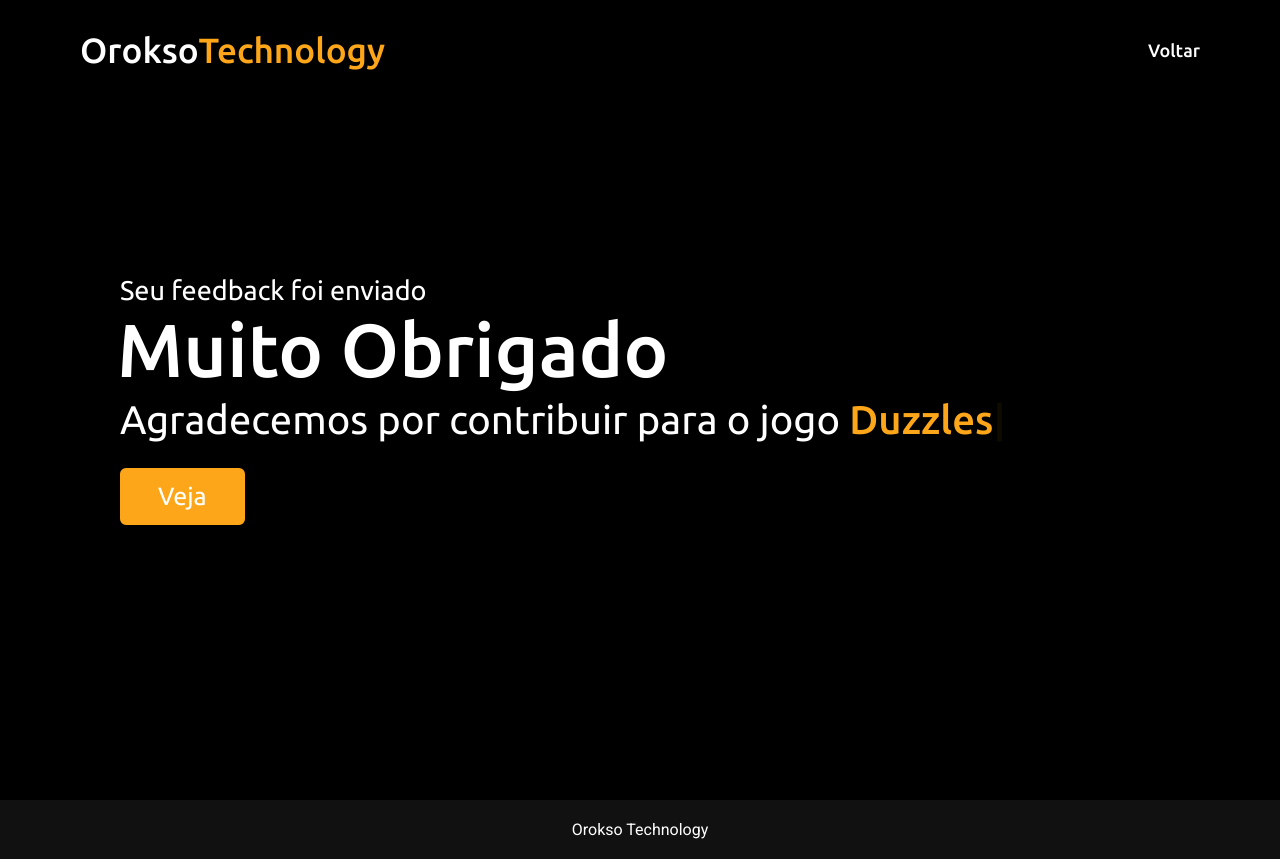
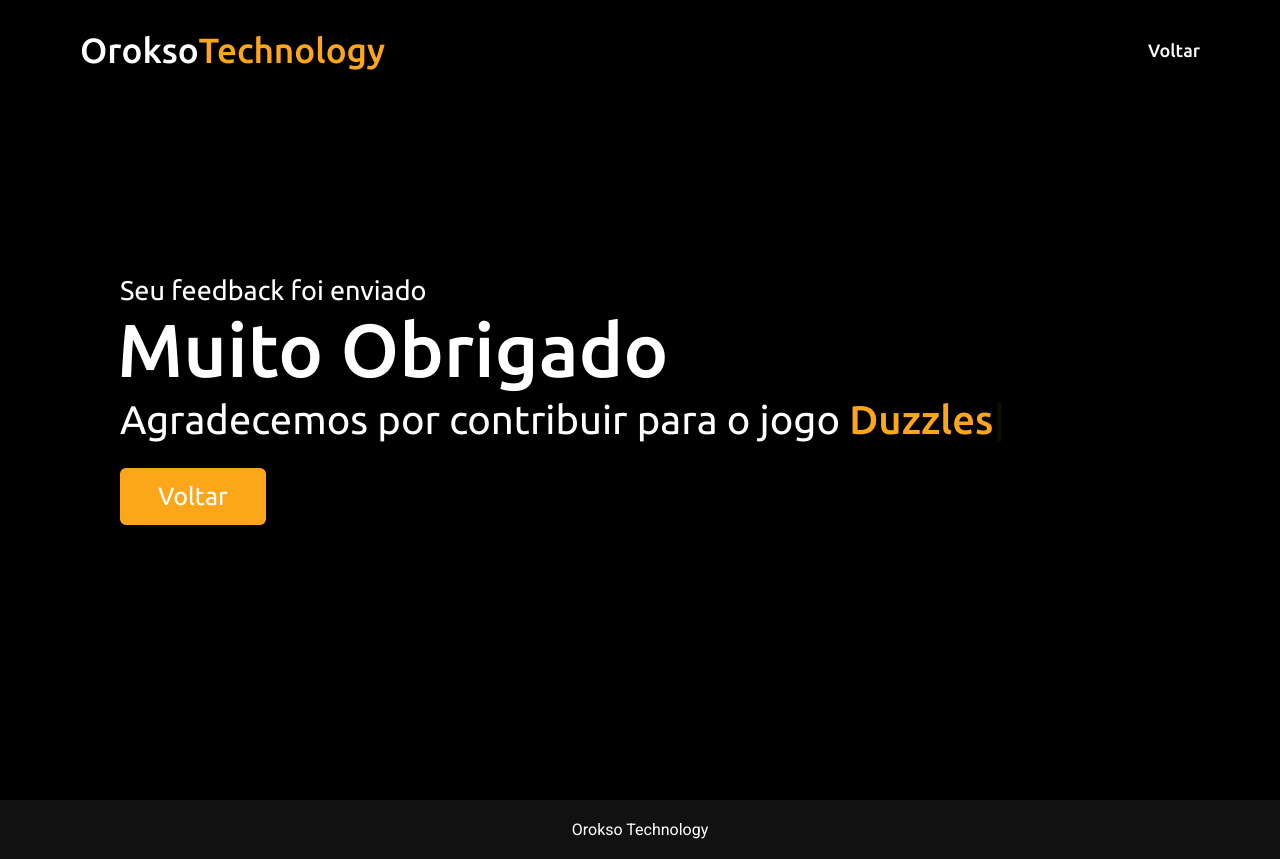
Before and after one commit to oroksotechnology/OroksoTechnology, a plain HTML site: page Abas/pagina_extra/index.html in a window 1280 px wide. Drawn offline with nearby package versions, Linux system fonts and the light colour scheme.

Commit message:
index.html

```diff
--- a/Abas/pagina_extra/index.html
+++ b/Abas/pagina_extra/index.html
@@ -32,7 +32,7 @@
                 <div class="text-1">Seu feedback foi enviado</div>
                 <div class="text-2">Muito Obrigado</div>
                 <div class="text-3">Agradecemos por contribuir para o jogo <span class="typing"></span></div>
-                <a href="#">Veja</a>
+                <a href="https://oroksotechnology.github.io/OroksoTechnology/">Voltar</a>
             </div>
         </div>
     </section>
```
